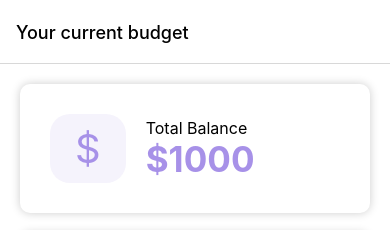
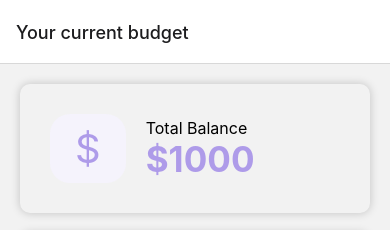
Before and after one commit to Danieruone/rn-budget, a React Native app: screen /Home in a window 390 px wide. Shown: the top 230 px of the page. Built offline with nearby package versions, Linux system fonts and the light colour scheme.

Commit message:
:sparkles: Implement primary color in hero component

```diff
--- a/src/components/CurrentBudgetHero.tsx
+++ b/src/components/CurrentBudgetHero.tsx
@@ -1,16 +1,21 @@
 import React from "react";
-
+import { useTheme } from "@react-navigation/native";
 import { StyleSheet, Text, View } from "react-native";
 
 export const CurrentBudgetHero = ({ totalAmount }: { totalAmount: number }) => {
+  const { colors } = useTheme();
   return (
     <View style={styles.container}>
       <View style={styles.currencySymbolContainer}>
-        <Text style={styles.currencySymbol}>$</Text>
+        <Text style={[styles.currencySymbol, { color: colors.primary }]}>
+          $
+        </Text>
       </View>
       <View>
         <Text style={styles.title}>Total Balance</Text>
-        <Text style={styles.subTitle}>${totalAmount}</Text>
+        <Text style={[styles.subTitle, { color: colors.primary }]}>
+          ${totalAmount}
+        </Text>
       </View>
     </View>
   );
@@ -35,7 +40,6 @@ const styles = StyleSheet.create({
   },
   currencySymbol: {
     fontSize: 40,
-    color: "#A791E8",
     fontWeight: "light",
   },
   title: {
@@ -43,7 +47,6 @@ const styles = StyleSheet.create({
   },
   subTitle: {
     fontSize: 35,
-    color: "#A791E8",
     fontWeight: "bold",
   },
 });
--- a/src/themes/DarkTheme.ts
+++ b/src/themes/DarkTheme.ts
@@ -4,7 +4,6 @@ export const CustomDarkTheme = {
   ...DarkTheme,
   colors: {
     ...DarkTheme.colors,
-    background: "#000000",
-    text: "#ffffff",
+    primary: "#AE9BE9",
   },
 };
--- a/src/themes/LightTheme.ts
+++ b/src/themes/LightTheme.ts
@@ -4,7 +4,6 @@ export const LightTheme = {
   ...DefaultTheme,
   colors: {
     ...DefaultTheme.colors,
-    background: "#ffffff",
-    text: "#000000",
+    primary: "#AE9BE9",
   },
 };
```
